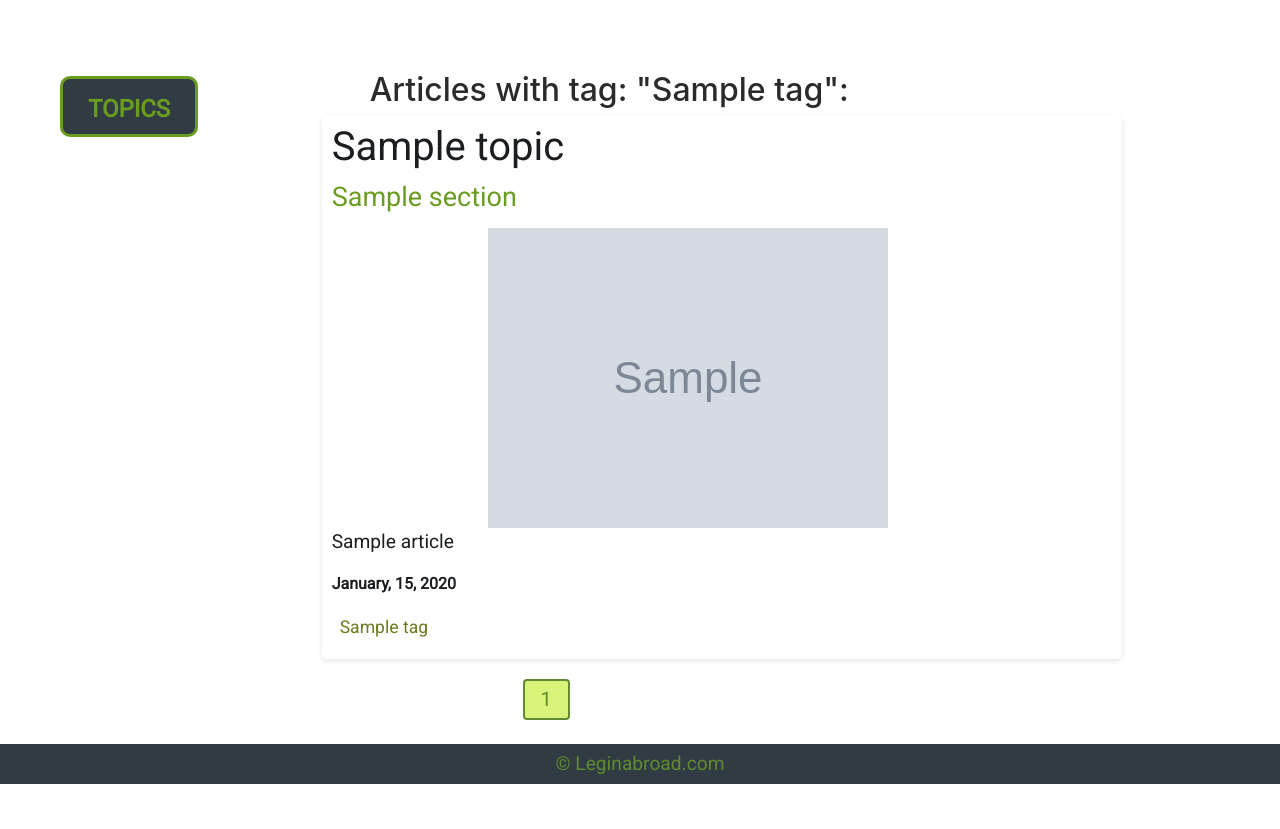
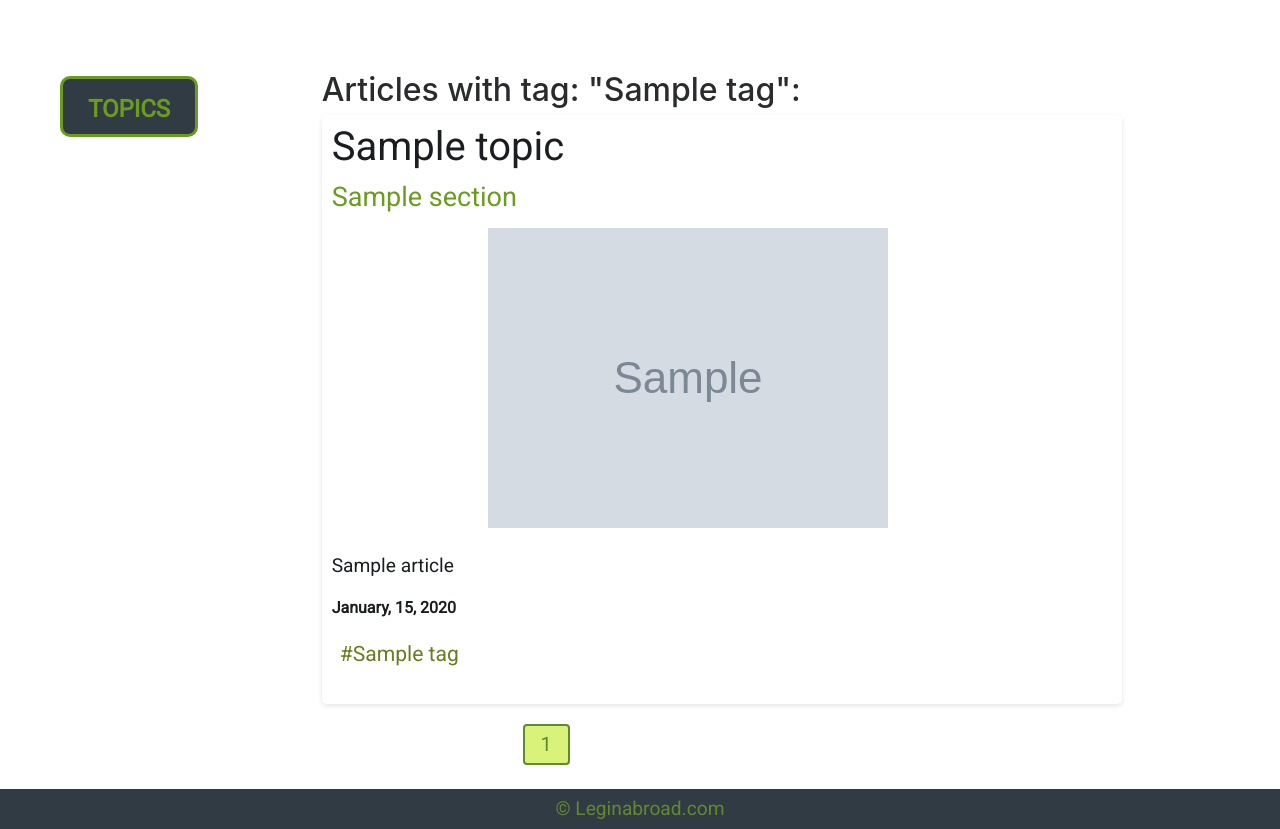
Before and after one commit to AlexiLJ/leginabroad, a Django app: template en_legin_abroad/templates/en_legin_abroad/en_index.html in a window 1280 px wide. Shown: the part 64-893 px from the top of the page. Before the commit the page ends 848 px from the top, so only its background shows below. Run offline with Django 5.2, Linux system fonts and the light colour scheme; the template is opened without the code that fills it: most values are stand-ins (such as "Sample title", 1, 10 or a date in 2020); grey boxes marked "Sample" are stand-in pictures; some libraries are stand-ins or nearby versions.

Commit message:
index html

```diff
--- a/en_legin_abroad/templates/en_legin_abroad/en_index.html
+++ b/en_legin_abroad/templates/en_legin_abroad/en_index.html
@@ -1,44 +1,35 @@
 {% extends "en_legin_abroad/en_base.html" %}
 {% load static %}
 
-<head>
-
-</head>
 <body>
   {% block content %}
       <div class="article_list">
-      <div class="mx-5">
         {% if tag %}
           <h2>Articles with tag: "{{ tag.name }}":</h2>
         {% endif %}
-      </div>
-
         {% for article in articles %}
           <div class="shared-container article-container">
-          <h1><a class="artic"  id='artic' href="{{article.get_absolute_url}}">{{ article.topic }}</a></h1>
-          <a class="sect" id = 'article_section_ref' href="{{article.section.get_absolute_url}}">{{ article.section  }}</a></br>
+            <h1><a class='artic' href="{{ article.get_absolute_url }}">{{ article.topic }}</a></h1>
+            <a class="sect" href="{{ article.section.get_absolute_url }}">{{ article.section }}</a></br>
             {% if article.thumb %}
-              <a href="{{ article.get_absolute_url }}"><img class='thumb' src="{{ article.thumb.url }}"></a>
+              <a href="{{ article.get_absolute_url }}"><img class='thumb' src="{{ article.thumb.url }}"></a></br>
             {% endif %}
-          <p style="article"><a class="artic" href="{{ article.get_absolute_url }}">{{ article|safe|truncatewords:50 }}</a></p>
-
+            <p><a class="artic" href="{{ article.get_absolute_url }}">{{ article|safe }}</a></p>
+            {% load i18n %}
             <strong>{{ article.date_added|date:'F, d, Y' }}</strong><br>
-
-          {% if article.tags %}
-            <div class="tags">
+            <p class="tags">
               {% for tag in article.tags.all %}
-              <a class="tag d-inline-flex p-2" href="{% url 'en_legin_abroad:en_article_by_tag' tag.slug %}">{{ tag.name }}</a>
+                <a class="tag d-inline-flex p-2" href="{% url "en_legin_abroad:en_article_by_tag" tag.slug %}">#{{ tag.name }}</a>
               {% endfor %}
+            </p>
           </div>
-          </div>
-          {% endif %}
         {% empty %}
           <li>
             There is no entries for the current topic.
           </li>
-
         {% endfor %}
       </div>
+
     <div class="paginator">
       {% include "en_legin_abroad/en_pagination.html" with page=articles %}
     </div>
```
Lines whose indentation alone changed are shown as unchanged.
